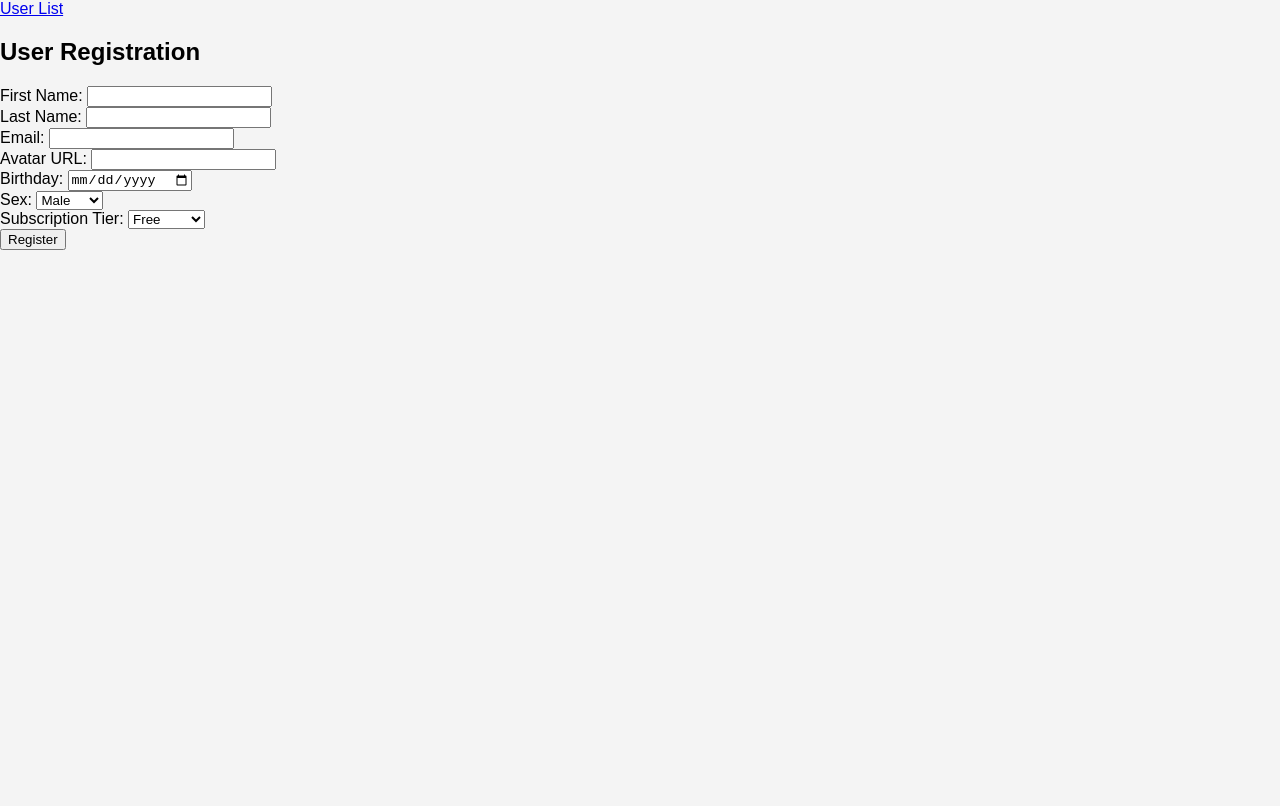
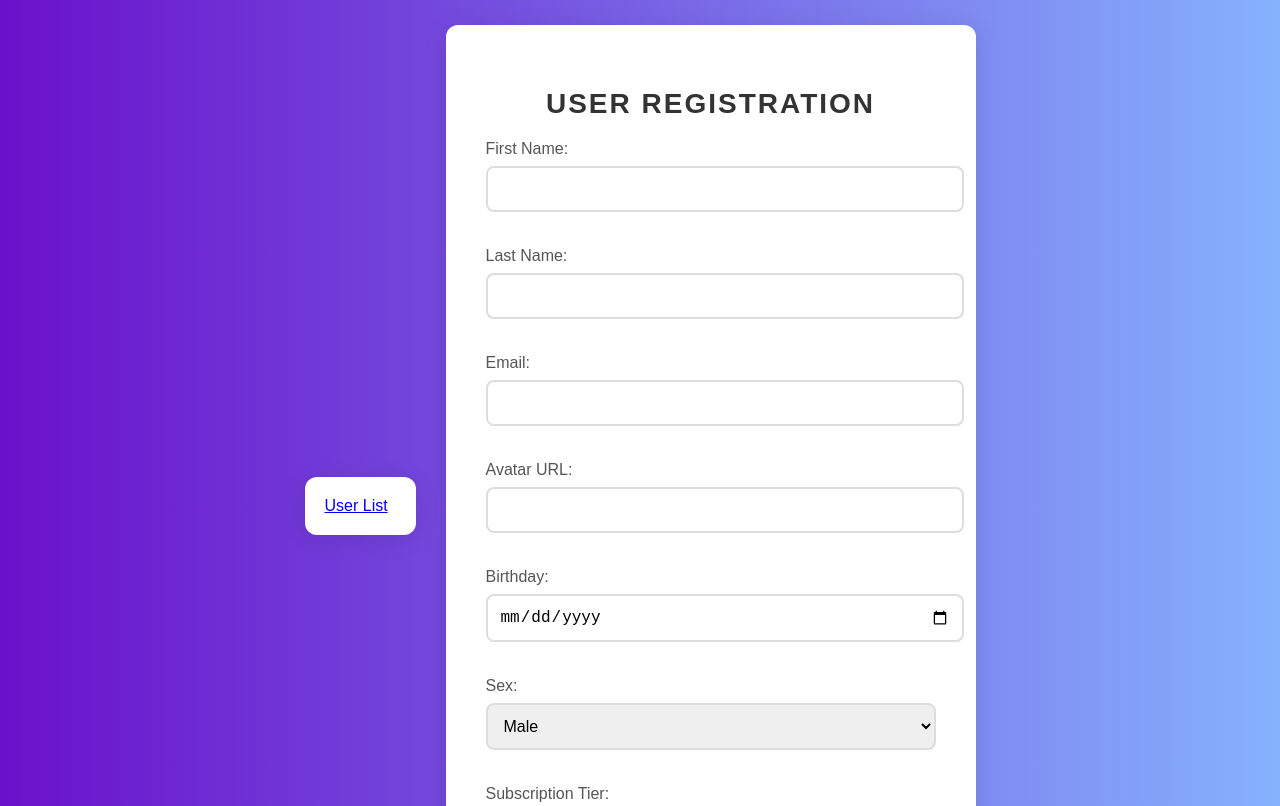
Before and after one commit to ameksike/demo.test, a website: page full/src/views/form.html in a window 1280 px wide. Shown: the top 806 px of the page. Drawn offline with Linux system fonts and the light colour scheme; files that its build step writes are made by us from their sources.

Commit message:
update styles

```diff
--- a/full/public/style.css
+++ /dev/null
@@ -1,6 +0,0 @@
-body {
-    font-family: Arial, sans-serif;
-    margin: 0;
-    padding: 0;
-    background-color: #f4f4f4;
-}
--- /dev/null
+++ b/full/public/user-form.css
@@ -0,0 +1,150 @@
+/* General Body */
+body {
+    font-family: 'Poppins', sans-serif;
+    background: linear-gradient(to right, #6a11cb, #2574fc8e); /* Vibrant gradient background */
+    margin: 0;
+    padding: 0;
+    display: flex;
+    justify-content: center;
+    align-items: center;
+    box-sizing: border-box;
+}
+
+.btn {
+    background-color: #fff;
+    padding: 20px;
+    border-radius: 12px;
+    box-shadow: 0 4px 25px rgba(0, 0, 0, 0.1);
+    width: 100%;
+    max-width: 71px;
+    margin: 25px 15px;
+    transition: all 0.3s ease-in-out;
+}
+
+
+/* Form Container */
+.form-container {
+    background-color: #fff;
+    padding: 40px;
+    border-radius: 12px;
+    box-shadow: 0 4px 25px rgba(0, 0, 0, 0.1);
+    width: 100%;
+    max-width: 450px;
+    margin: 25px 15px;
+    transition: all 0.3s ease-in-out;
+}
+
+/* Hover effect for form container */
+.form-container:hover {
+    transform: scale(1.02); /* Slight zoom effect */
+}
+
+/* Form Title */
+.form-container h2 {
+    text-align: center;
+    color: #333;
+    font-size: 28px;
+    font-weight: bold;
+    margin-bottom: 20px;
+    text-transform: uppercase;
+    letter-spacing: 2px;
+}
+
+/* Form Labels */
+label {
+    font-size: 16px;
+    color: #555;
+    margin-bottom: 8px;
+    display: block;
+    font-weight: 500;
+    margin-top: 15px; /* Add some space above each label */
+}
+
+/* Form Inputs and Select */
+input[type="text"],
+input[type="email"],
+input[type="date"],
+input[type="url"],
+select,
+button {
+    width: 100%;
+    padding: 12px;
+    margin-bottom: 20px;
+    border-radius: 8px;
+    border: 2px solid #ddd;
+    font-size: 16px;
+    transition: all 0.3s ease;
+}
+
+/* Focus effect for inputs */
+input[type="text"]:focus,
+input[type="email"]:focus,
+input[type="date"]:focus,
+input[type="url"]:focus,
+select:focus {
+    border-color: #6a11cb; /* Purple color on focus */
+    outline: none;
+    box-shadow: 0 0 10px rgba(106, 17, 203, 0.5); /* Soft glow effect */
+}
+
+/* Button Style */
+button {
+    background-color: #2575fc; /* Blue color for button */
+    color: white;
+    cursor: pointer;
+    font-size: 18px;
+    padding: 14px;
+    border-radius: 8px;
+    border: none;
+    transition: all 0.3s ease;
+    font-weight: bold;
+}
+
+/* Button Hover and Active States */
+button:hover {
+    background-color: #6a11cb; /* Change color to purple on hover */
+    transform: scale(1.05); /* Slight zoom effect */
+}
+
+button:active {
+    background-color: #2575fc; /* Revert to blue when clicked */
+    transform: scale(0.98); /* Slight shrinking effect */
+}
+
+/* Success Message */
+.success-message {
+    background-color: #28a745; /* Green color for success */
+    color: white;
+    padding: 10px 20px;
+    border-radius: 8px;
+    margin-top: 20px;
+    text-align: center;
+    font-weight: bold;
+}
+
+/* Input Placeholder Style */
+input::placeholder,
+select::placeholder {
+    color: #bbb;
+    font-style: italic;
+}
+
+/* Responsive Design for Smaller Screens */
+@media (max-width: 600px) {
+    .form-container {
+        width: 90%;
+        padding: 25px;
+    }
+
+    h2 {
+        font-size: 24px;
+    }
+
+    input[type="text"],
+    input[type="email"],
+    input[type="date"],
+    select,
+    button {
+        font-size: 14px;
+    }
+}
--- /dev/null
+++ b/full/public/user-list.css
@@ -0,0 +1,150 @@
+/* General Body and Layout */
+body {
+    font-family: 'Arial', sans-serif;
+    background-color: #f4f7fa;
+    margin: 0;
+    padding: 0;
+    display: flex;
+    justify-content: center;
+    align-items: center;
+    height: 100vh;
+    box-sizing: border-box;
+}
+
+/* Container for the form */
+.user-form {
+    height: 57vh;
+    margin-right: 2rem;
+}
+
+.form-container {
+    background-color: white;
+    padding: 20px;
+    border-radius: 8px;
+    box-shadow: 0 2px 10px rgba(0, 0, 0, 0.1);
+    width: 400px;
+    max-width: 100%;
+    margin: 0 15px;
+}
+
+/* Form heading */
+.form-container h2 {
+    text-align: center;
+    margin-bottom: 20px;
+    color: #333;
+}
+
+/* Form inputs */
+input[type="text"],
+input[type="email"],
+input[type="date"],
+select,
+button {
+    width: 100%;
+    padding: 10px;
+    margin-bottom: 15px;
+    border: 1px solid #ddd;
+    border-radius: 4px;
+    box-sizing: border-box;
+}
+
+/* Focus and hover styles */
+input[type="text"]:focus,
+input[type="email"]:focus,
+input[type="date"]:focus,
+select:focus,
+button:focus {
+    border-color: #0056b3;
+    outline: none;
+}
+
+/* Button styles */
+button {
+    background-color: #007bff;
+    color: white;
+    cursor: pointer;
+    font-size: 16px;
+    transition: background-color 0.3s;
+}
+
+button:hover {
+    background-color: #0056b3;
+}
+
+/* User list */
+.user-list-container {
+    margin-top: 40px;
+    width: 80%;
+    max-width: 1200px;
+    margin-left: auto;
+    margin-right: auto;
+}
+
+table {
+    width: 100%;
+    border-collapse: collapse;
+    margin-top: 20px;
+}
+
+table th,
+table td {
+    padding: 12px;
+    text-align: left;
+    border-bottom: 1px solid #ddd;
+}
+
+/* Table heading */
+table th {
+    background-color: #007bff;
+    color: white;
+}
+
+/* Hover effect for rows */
+table tr:hover {
+    background-color: #f1f1f1;
+}
+
+/* Pagination styles (if applicable) */
+.pagination {
+    display: flex;
+    justify-content: center;
+    margin-top: 20px;
+}
+
+.pagination a {
+    padding: 8px 16px;
+    margin: 0 5px;
+    background-color: #007bff;
+    color: white;
+    text-decoration: none;
+    border-radius: 4px;
+    transition: background-color 0.3s;
+}
+
+.pagination a:hover {
+    background-color: #0056b3;
+}
+
+.pagination a.active {
+    background-color: #0056b3;
+    color: white;
+}
+
+/* Form labels */
+label {
+    font-weight: bold;
+    color: #333;
+    margin-bottom: 5px;
+    display: block;
+}
+
+/* Responsive Design */
+@media (max-width: 600px) {
+    .form-container {
+        width: 90%;
+    }
+
+    .user-list-container {
+        width: 100%;
+    }
+}
--- a/full/src/views/form.html
+++ b/full/src/views/form.html
@@ -5,44 +5,38 @@
     <meta charset="UTF-8">
     <meta name="viewport" content="width=device-width, initial-scale=1.0">
     <title>User Management</title>
-    <link rel="stylesheet" href="public/style.css" type="text/css" />
+    <link rel="stylesheet" href="/public/user-form.css" type="text/css" />
 
 </head>
 
 <body>
-    <section>
+    <section class="btn">
         <a href="/user">User List</a>
     </section>
 
-    <section>
-        <h1>User Registration</h1>
+    <section class="form-container">
+        <h2>User Registration</h2>
         <form id="userForm">
             <label for="name">First Name:</label>
             <input type="text" id="firstName" name="firstName" required>
-            <br>
 
             <label for="name">Last Name:</label>
             <input type="text" id="lastName" name="lastName" required>
-            <br>
 
             <label for="email">Email:</label>
             <input type="email" id="email" name="email" required>
-            <br>
 
             <label for="avatar">Avatar URL:</label>
             <input type="url" id="avatar" name="avatar">
-            <br>
 
             <label for="birthday">Birthday:</label>
             <input type="date" id="birthday" name="birthday">
-            <br>
 
             <label for="sex">Sex:</label>
             <select id="sex" name="sex">
                 <option value="male">Male</option>
                 <option value="female">Female</option>
             </select>
-            <br>
 
             <label for="subscriptionTier">Subscription Tier:</label>
             <select id="subscriptionTier" name="subscriptionTier">
@@ -50,7 +44,6 @@
                 <option value="basic">Basic</option>
                 <option value="business">Business</option>
             </select>
-            <br>
 
             <button type="submit">Register</button>
         </form>
```
Also changed, not shown: full/src/views/list.html (+6 -6 lines).
